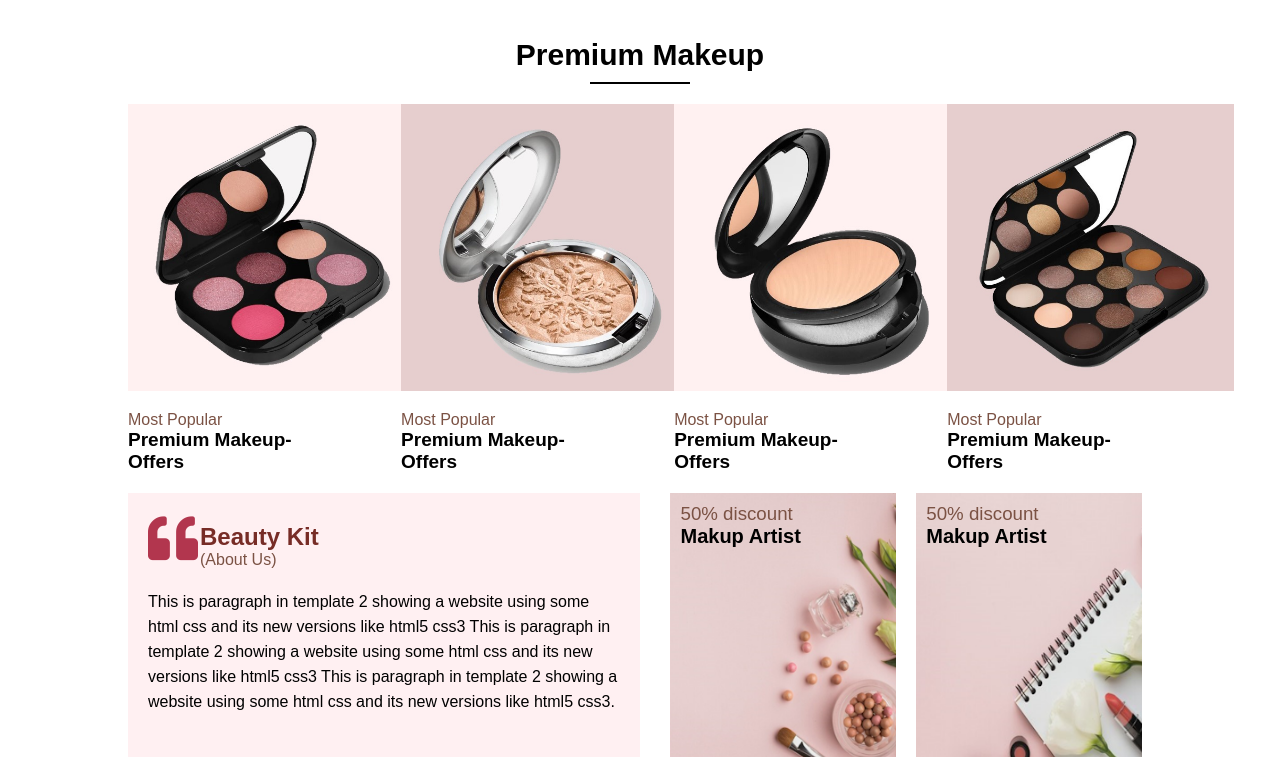
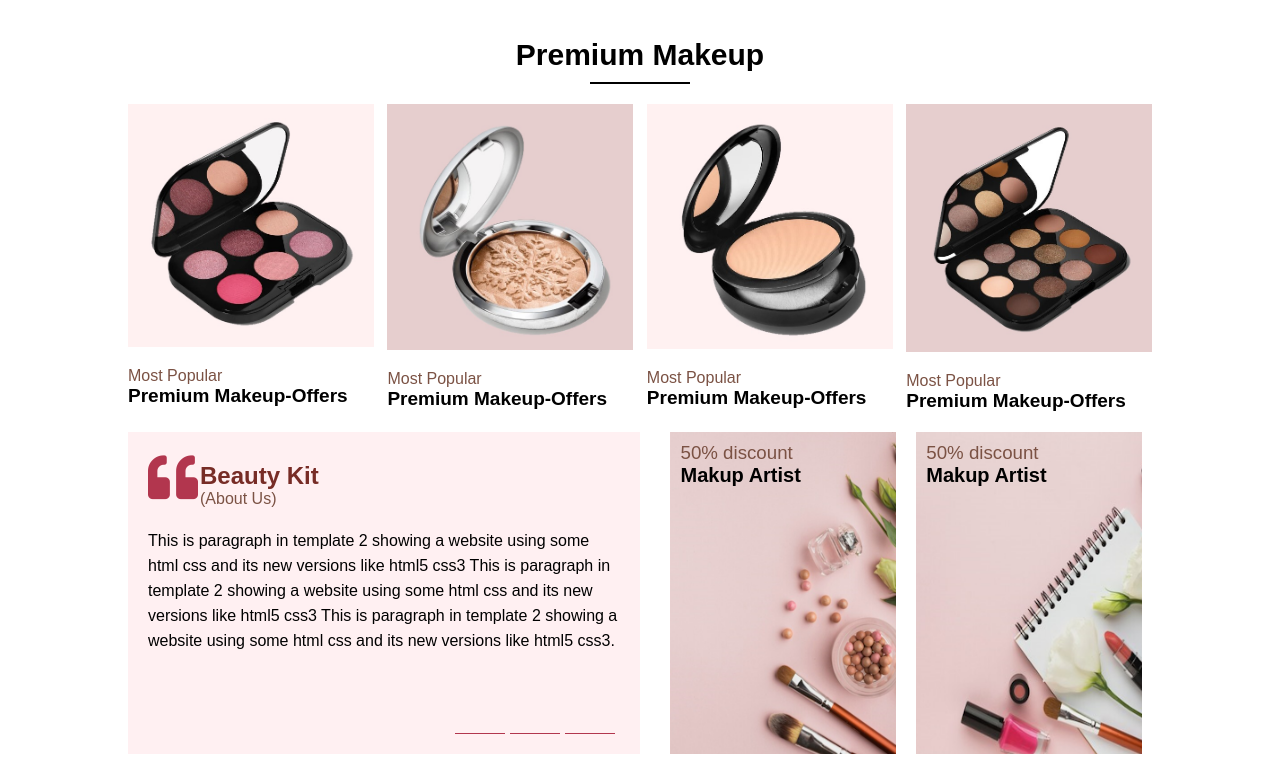
Before and after one commit to AlaaAbdAlnabi/Web2-Cosmetics, a plain HTML site: page index.html in a window 1280 px wide. Shown: the part 718-1475 px from the top of the page. Drawn offline with Linux system fonts and the light colour scheme.

Commit message:
Update style.css

```diff
--- a/css/style.css
+++ b/css/style.css
@@ -248,12 +248,11 @@ a{
 }
 
 .sec3-img-content{
-    width: 20%;
+    width: 24%;
 }
 
 .sec3-img-width{
-    width: 287px;
-    height: 287px;
+    width: 100%;
 }
 
 .sec3-img{
@@ -284,8 +283,6 @@ a{
     visibility: hidden;
     color: #91725d;
 }
-
-
 /* ////////////////////////////////////////////////////////////sec4 */
 .sec4-container{
     width: 80%;
@@ -557,6 +554,10 @@ a{
     /* position: absolute; */
 }
 
+.sec6-img-width{
+    width:100%;
+}
+
 .sec6-overlay{
     position: absolute;
     opacity: 0.6;
```
